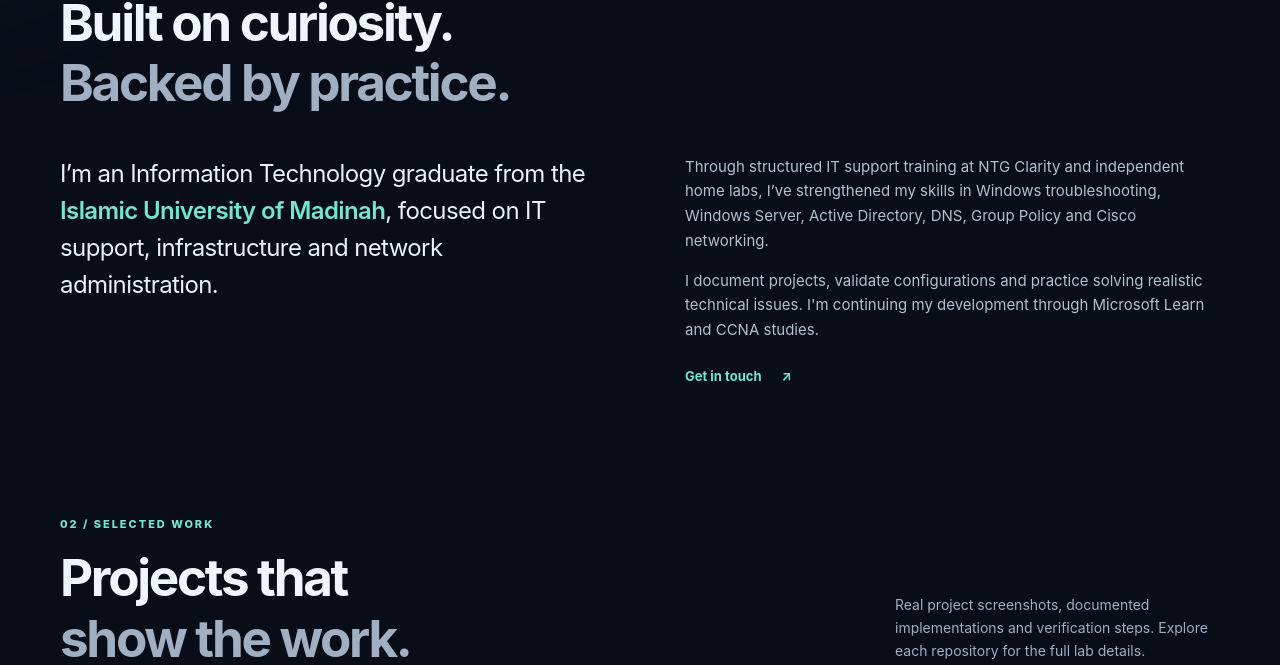
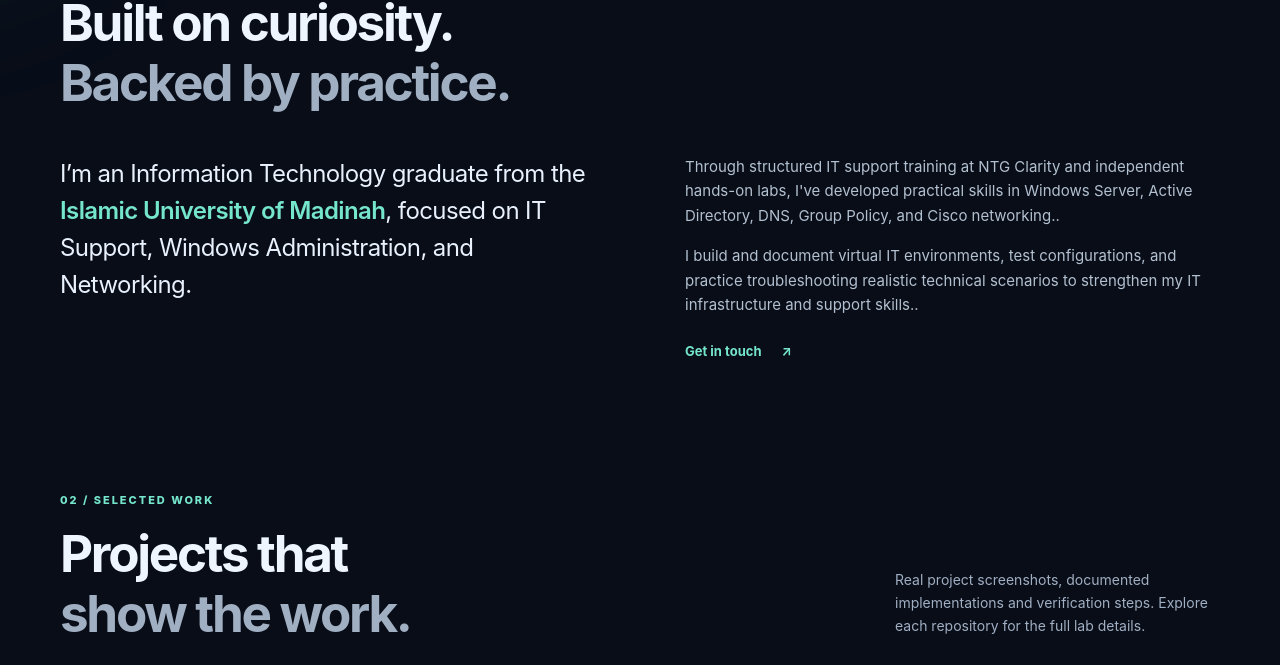
Before and after one commit to Amr-Alferaidi/Amr-Alferaidi.github.io, a plain HTML site: page index.html in a window 1280 px wide. Shown: the part 937-1602 px from the top of the page. Drawn offline with Linux system fonts and the light colour scheme.

Commit message:
Update index.html

```diff
--- a/index.html
+++ b/index.html
@@ -133,11 +133,11 @@
                 </div>
                 <div class="about-layout">
                     <p class="about-lead">
-                        I’m an Information Technology graduate from the <strong>Islamic University of Madinah</strong>, focused on IT support, infrastructure and network administration.
+                        I’m an Information Technology graduate from the <strong>Islamic University of Madinah</strong>, focused on IT Support, Windows Administration, and Networking.
                     </p>
                     <div class="about-body">
-                        <p>Through structured IT support training at NTG Clarity and independent home labs, I’ve strengthened my skills in Windows troubleshooting, Windows Server, Active Directory, DNS, Group Policy and Cisco networking.</p>
-                        <p>I document projects, validate configurations and practice solving realistic technical issues. I'm continuing my development through Microsoft Learn and CCNA studies.</p>
+                        <p>Through structured IT support training at NTG Clarity and independent hands-on labs, I've developed practical skills in Windows Server, Active Directory, DNS, Group Policy, and Cisco networking..</p>
+                        <p>I build and document virtual IT environments, test configurations, and practice troubleshooting realistic technical scenarios to strengthen my IT infrastructure and support skills..</p>
                         <a class="inline-link" href="mailto:amr.ibrahim.alferaidi@gmail.com">
                             Get in touch <span aria-hidden="true">↗</span>
                         </a>
```
